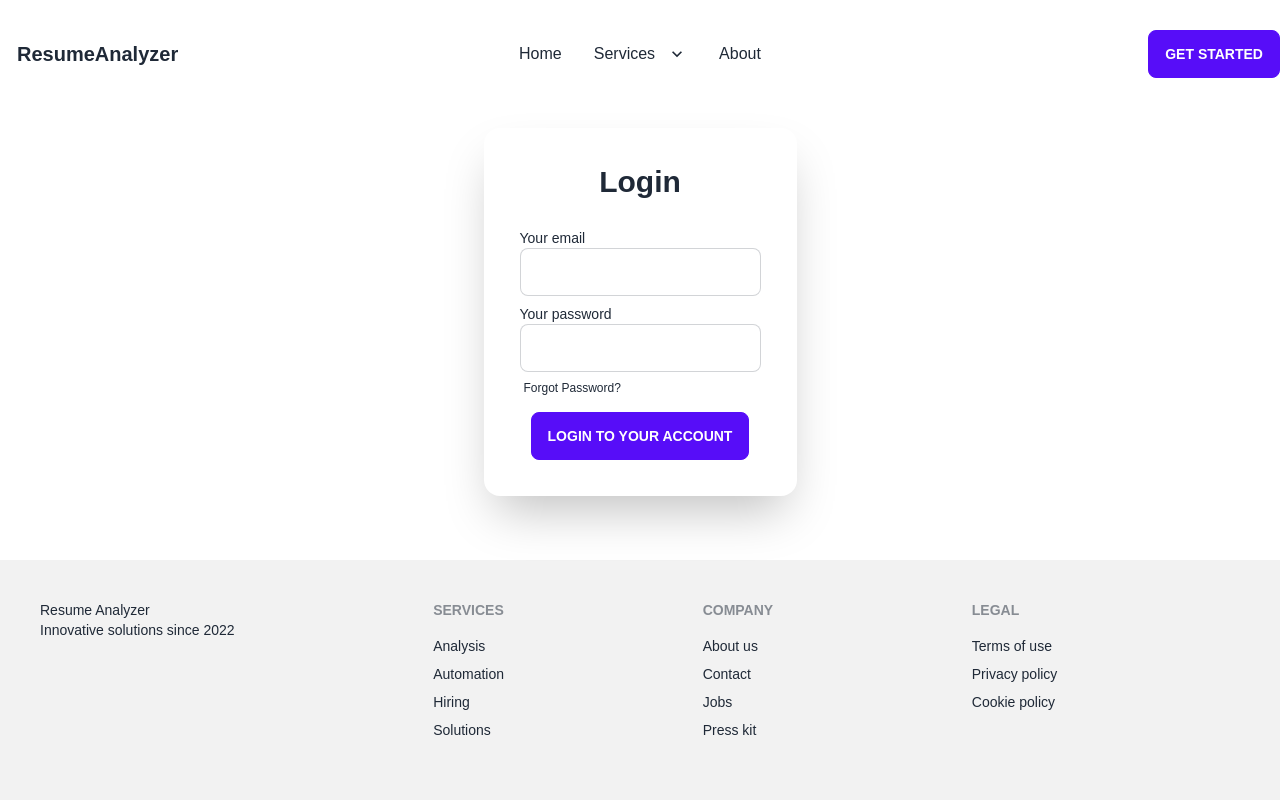
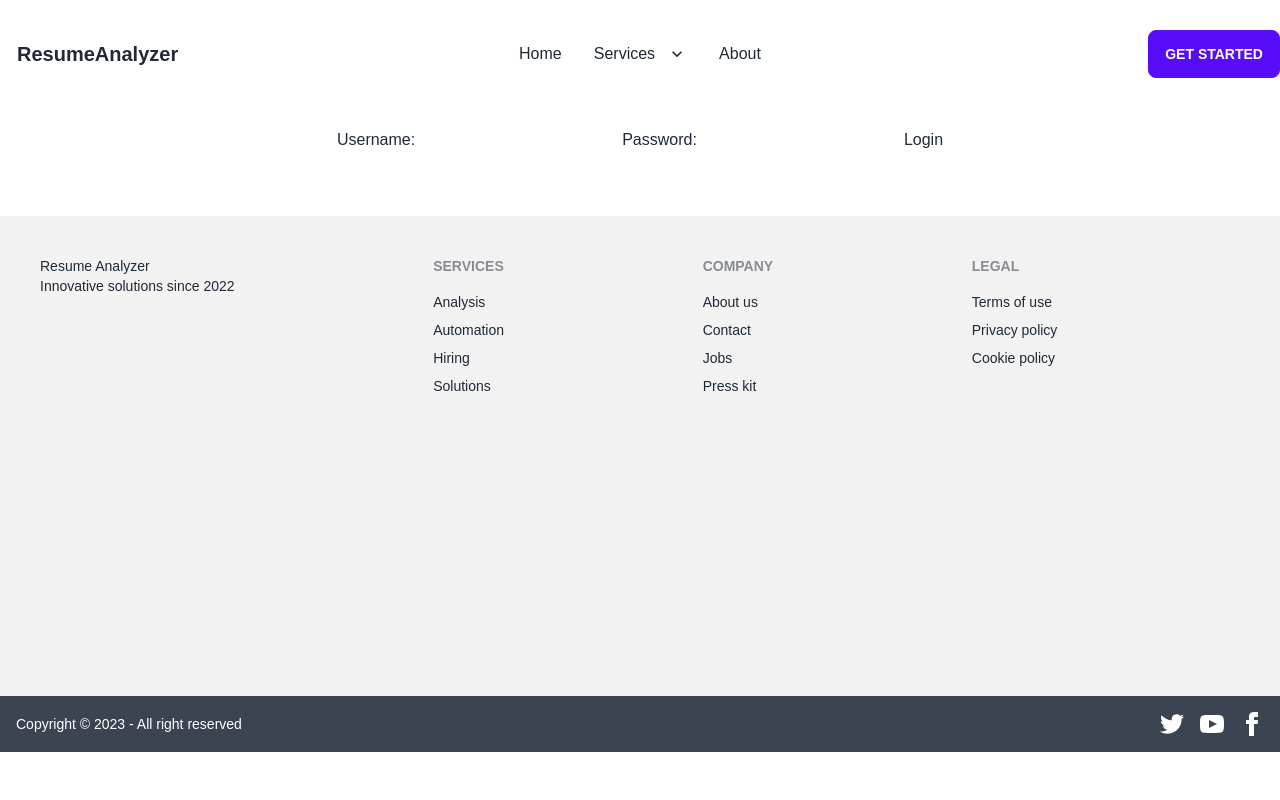
Before and after one commit to krish-maharjan/resume-analyzer-nextjs, a Next.js app: page /login in a window 1280 px wide. Shown: the top 800 px of the page. Built offline with nearby package versions, Linux system fonts and the light colour scheme.

Commit message:
login api

```diff
--- a/package.json
+++ b/package.json
@@ -15,9 +15,11 @@
     "@fortawesome/react-fontawesome": "^0.2.0",
     "autoprefixer": "10.4.14",
     "daisyui": "^2.51.5",
+    "js-cookie": "^3.0.5",
     "keyword-extractor": "^0.0.25",
     "natural": "^6.2.0",
     "next": "^13.3.0",
+    "nookies": "^2.5.2",
     "postcss": "8.4.21",
     "pure-react-carousel": "^1.30.1",
     "react": "^18.2.0",
--- /dev/null
+++ b/src/pages/api/authapi.js
@@ -0,0 +1,15 @@
+export async function login(username, password) {
+    const formData = new FormData();
+    formData.append('username', username);
+    formData.append('password', password);
+    const response = await fetch('http://localhost:8000/api/login/', {
+      method: 'POST',
+      body: formData,
+    });
+    if (!response.ok) {
+      const { non_field_errors } = await response.json();
+      throw new Error(non_field_errors[0]);
+    }
+    const { token } = await response.json();
+    return token;
+  }
--- a/src/pages/components/layout/nav.jsx
+++ b/src/pages/components/layout/nav.jsx
@@ -1,6 +1,13 @@
 import { useEffect, useState } from "react";
+import Link from "next/link";
 
-export default function Nav() {
+import { parseCookies } from 'nookies';
+
+
+export default function Nav(context) {
+    const cookies = parseCookies(context);
+    const token = cookies.token;
+
     const [clientWindowHeight, setClientWindowHeight] = useState("");
 
     const [backgroundTransparacy, setBackgroundTransparacy] = useState(0);
@@ -33,7 +40,7 @@ export default function Nav() {
             background: `rgba(255, 255, 255, ${backgroundTransparacy})`,
             padding: `${padding}px 0px`,
             boxShadow: `rgb(0 0 0 / ${boxShadow}) 0px 0px 20px 6px`,
-          }}>
+        }}>
             <div className="navbar-start">
                 <div className="dropdown">
                     <label tabIndex={0} className="btn btn-ghost lg:hidden">
@@ -73,8 +80,17 @@ export default function Nav() {
                 </ul>
             </div>
             <div className="navbar-end">
-                <a className="btn btn-primary">Get started</a>
+                {token ? (
+                    <Link href='#' className="btn btn-primary">
+                        Logout
+                    </Link>
+                ) : (
+                    <Link href='/login' className="btn btn-primary">
+                        Get started
+                    </Link>
+                )}
             </div>
+
         </nav>
     )
 }
--- a/src/pages/login.jsx
+++ b/src/pages/login.jsx
@@ -1,29 +1,41 @@
+import { useState } from 'react';
+import { useRouter } from 'next/router';
+import { login } from './api/authapi';
+
 export default function LoginPage() {
-    return (
-        <section className="flex flex-col justify-center items-center my-16 mt-32 xl:px-52 lg:px-32 md:px-16 sm:px-10 gap-5">
-            <div className="card w-full bg-slate-50 shadow-2xl backdrop-filter backdrop-blur-lg bg-opacity-30 firefox:bg-opacity-90 max-w-fit">
-                <form onSubmit='' className="card-body max-w-fit flex justify-center items-center p-9">
-                    <h1 className="text-3xl mb-5"><strong>Login</strong></h1>
+  const [username, setUsername] = useState('');
+  const [password, setPassword] = useState('');
+  const [error, setError] = useState(null);
+  const [loading, setLoading] = useState(false);
+  const router = useRouter();
 
-                    <div className="">
-                        <label className="text-sm input-group input-group-vertical text-black">Your email</label>
-                        <input type="email" className="input input-bordered w-full max-w-xs text-black"/>
-                    </div>
+  const handleSubmit = async (e) => {
+    e.preventDefault();
+    setLoading(true);
+    setError(null);
+    try {
+      const token = await login(username, password);
+      document.cookie = `token=${token}; path=/`;
+      router.push('/'); // Redirect to the home page after successful login
+    } catch (err) {
+      setError(err.message);
+      setLoading(false);
+    }
+  };
 
-                    <div>
-                        <label className="text-sm input-group input-group-vertical text-black">Your password</label>
-                        <input type="password" className="input input-bordered w-full max-w-xs" />
-                        <label className="label">
-                            <span className="label-text-alt text-red-950">Forgot Password?</span>
-                        </label>
-                    </div>
+  return (
+    <section className="flex flex-col justify-center items-center my-16 mt-32 xl:px-52 lg:px-32 md:px-16 sm:px-10 gap-5">
+      <form onSubmit={handleSubmit}>
+        <label htmlFor="username">Username:</label>
+        <input type="username" id="username" value={username} onChange={(e) => setUsername(e.target.value)} />
 
-                    <div>
-                        <button className="btn btn-primary w-full">Login to your account</button>
-                    </div>
+        <label htmlFor="password">Password:</label>
+        <input type="password" id="password" value={password} onChange={(e) => setPassword(e.target.value)} />
 
-                </form>
-            </div>
-        </section>
-    )
+        <button type="submit" disabled={loading}>{loading ? 'Loading...' : 'Login'}</button>
+      </form>
+
+      {error && <p>{error}</p>}
+    </section>
+  );
 }
--- a/src/pages/index.jsx
+++ b/src/pages/resume.jsx
@@ -8,6 +8,30 @@ import keyword_extractor from 'keyword-extractor';
 // imort Modal
 import Modal from "./components/layout/modal";
 
+
+import Cookies from 'js-cookie';
+
+
+
+import { parseCookies } from 'nookies';
+
+export async function getServerSideProps(context) {
+  const cookies = parseCookies(context);
+  const token = cookies.token;
+
+  if (!token) {
+    return {
+      redirect: {
+        destination: '/login',
+        permanent: false,
+      },
+    };
+  }
+
+  return {
+    props: {}, // Will be passed to the page component as props
+  };
+}
 
 export default function Resume() {
   const [rdoc, setrdoc] = useState([]);
@@ -39,6 +63,7 @@ export default function Resume() {
       remove_duplicates: true,
       return_max_ngrams: 1,
     });
+
     // setKeywds(extractedKeywds);
     // console.log(keywds)
     setKeywords_received(extractedKeywds)
@@ -71,16 +96,36 @@ export default function Resume() {
     formData.append("email", email);
     formData.append("keywords_received", keywords_received);
 
-    // console.log(formData)
-    // console.log(rdoc)
+    console.log(formData)
+    console.log('console email rdoc and keywords reaceived', email, rdoc, keywords_received)
+
+    // For token authentication
+    const token = Cookies.get('token'); // Read token from cookies
+    const edited_token = 'token ' + token
+    // const header = {
+    //   'Content-Type': 'multipart/form-data',
+    //   'Authorization': edited_token
+    // }
+    // console.log('This is headers', header)
 
     const res = await fetch("http://127.0.0.1:8000/api/resume/", {
       method: "POST",
+      headers: {
+        'Accept': '*/*',
+        'Accept-Encoding': 'gzip, deflate, br',
+        'Connection': 'keep-alive',
+
+        'Authorization': edited_token,
+      },
       body: formData,
     });
 
+
+    console.log(formData)
+
     const data = await res.json();
     setResponse(data);
+    console.log(data)
   };
 
   useEffect(() => {
@@ -267,3 +312,5 @@ export default function Resume() {
     </section>
   );
 };
+
+// export default withAuth(Resume);
```
Also changed, not shown: src/pages/index.js (renamed from src/pages/loggedout.js), 1 other file (tests, documents, lock files or other folders).
